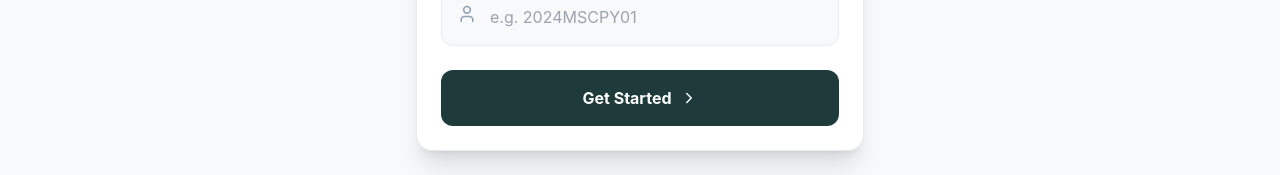
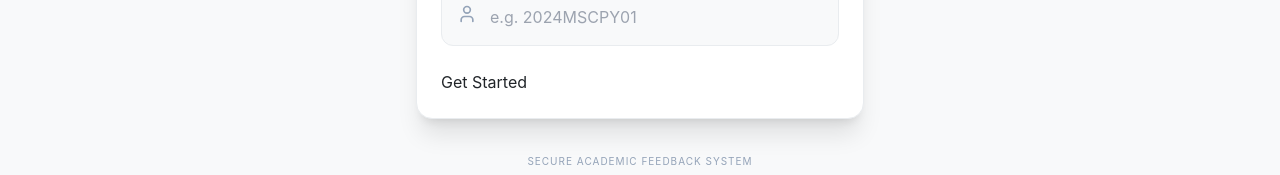
Before and after one commit to atharvbadekar/HostelFeedback, a React (Create React App) app in the folder frontend/: page /feedback in a window 1280 px wide. Shown: the part 343-518 px from the top of the page. Built offline with nearby package versions, Linux system fonts and the light colour scheme.

Commit message:
Deployment config complete

```diff
--- a/frontend/src/pages/StudentFeedback.js
+++ b/frontend/src/pages/StudentFeedback.js
@@ -3,7 +3,7 @@ import axios from 'axios';
 import { User, KeyRound, Star, Send, CheckCircle2, ChevronRight } from 'lucide-react';
 
 const API_URL = process.env.NODE_ENV === 'production'
-  ? 'https://your-backend-name.onrender.com' // You will get this link from Render.com
+  ? 'https://hostelfeedback.onrender.com' // You will get this link from Render.com
   : 'http://localhost:5000';
 
 const StudentFeedback = () => {
@@ -23,20 +23,21 @@ const StudentFeedback = () => {
   ];
 
   // Step 1: Request OTP
-  const handleRequestOTP = async () => {
-    try {
-      // 1. Find student first to show their name
-      const res = await axios.get(`${API_URL}/api/student/${collegeId}`);
-      setStudentName(res.data.name);
+  const [loading, setLoading] = useState(false);
 
-      // 2. Trigger the real SMS
-      await axios.post('${API_URL}/api/student/send-otp', { collegeId });
+const handleRequestOTP = async () => {
+  setLoading(true); // Start loading
+  try {
+    const res = await axios.get(`${API_URL}/api/student/${collegeId}`);
+    // ... rest of your logic
+  } catch (err) {
+    alert("Check connection or ID");
+  } finally {
+    setLoading(false); // Stop loading
+  }
+};
 
-      setStep(2); // Move to OTP input screen
-    } catch (err) {
-      alert("Error: " + (err.response?.data?.error || "Connection failed"));
-    }
-  };
+
 
   // Step 2: Verify OTP
   const handleVerifyOTP = async () => {
@@ -88,12 +89,10 @@ const StudentFeedback = () => {
                 onChange={(e) => setCollegeId(e.target.value)}
               />
             </div>
-            <button
-              onClick={handleRequestOTP}
-              className="w-full bg-[#1E3A3A] text-white py-4 rounded-xl font-bold flex items-center justify-center gap-2 active:scale-95 transition-all"
-            >
-              Get Started <ChevronRight size={18} />
-            </button>
+
+<button onClick={handleRequestOTP} disabled={loading}>
+  {loading ? "Waking up server..." : "Get Started"}
+</button>
           </div>
         )}
 
```
